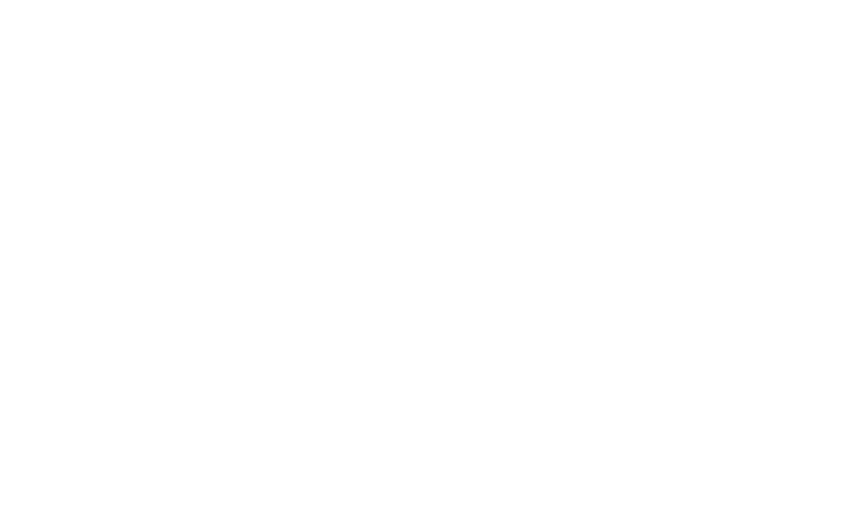
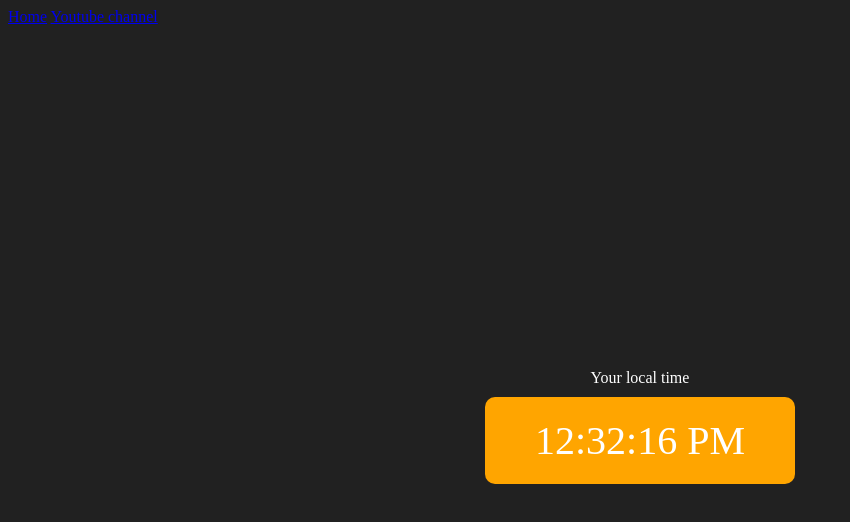
Before and after one commit to Abdul-Mueed54/JS_Course, a plain HTML site: page PROJECT_THREE/index.html in a window 1280 px wide. Shown: the whole page, without its empty margins (0-850 px from the left). Drawn offline with Linux system fonts and the light colour scheme.

Commit message:
project three

```diff
--- a/PROJECT_ONE/index.html
+++ b/PROJECT_ONE/index.html
@@ -4,7 +4,7 @@
     <meta charset="UTF-8">
     <meta name="viewport" content="width=device-width, initial-scale=1.0">
     <link rel="stylesheet" href="style.css">
-    <!-- <link rel="stylesheet" href="../style.css"> -->
+    <link rel="stylesheet" href="../style.css">
     <title>Javascript Background Color Switcher</title>
 </head>
 <body>
--- a/PROJECT_THREE/index.html
+++ b/PROJECT_THREE/index.html
@@ -0,0 +1,43 @@
+<!DOCTYPE html>
+<html lang="en">
+  <head>
+    <meta charset="UTF-8" />
+    <meta name="viewport" content="width=device-width, initial-scale=1.0" />
+    <meta http-equiv="X-UA-Compatible" content="ie=edge" />
+    <link rel="stylesheet" type="text/css" href="../styles.css" />
+    <title>Your Local Time</title>
+    <style>
+      body {
+        background-color: #212121;
+        color: #fff;
+      }
+      .center {
+        display: flex;
+        height: 100vh;
+        justify-content: center;
+        align-items: center;
+        flex-direction: column;
+      }
+      #clock {
+        font-size: 40px;
+        background-color: orange;
+        padding: 20px 50px;
+        margin-top: 10px;
+        border-radius: 10px;
+      }
+    </style>
+  </head>
+  <body>
+    <nav>
+      <a href="/" aria-current="page">Home</a>
+      <a target="_blank" href="https://www.youtube.com/@chaiaurcode"
+        >Youtube channel</a
+      >
+    </nav>
+    <div class="center">
+      <div id="banner"><span>Your local time</span></div>
+      <div id="clock"></div>
+    </div>
+    <script src="script.js"></script>
+  </body>
+</html>
--- a/PROJECT_THREE/script.js
+++ b/PROJECT_THREE/script.js
@@ -0,0 +1,6 @@
+const clock = document.getElementById('clock')
+
+setInterval(function(){
+    const date = new Date();
+    clock.innerHTML = date.toLocaleTimeString();
+}, 1000)
```
Also changed, not shown: PROJECT_TWO/index.html (+1 -1 lines).
